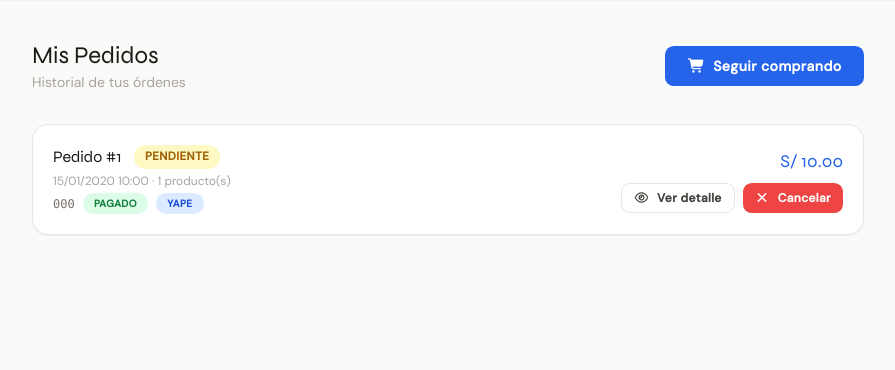
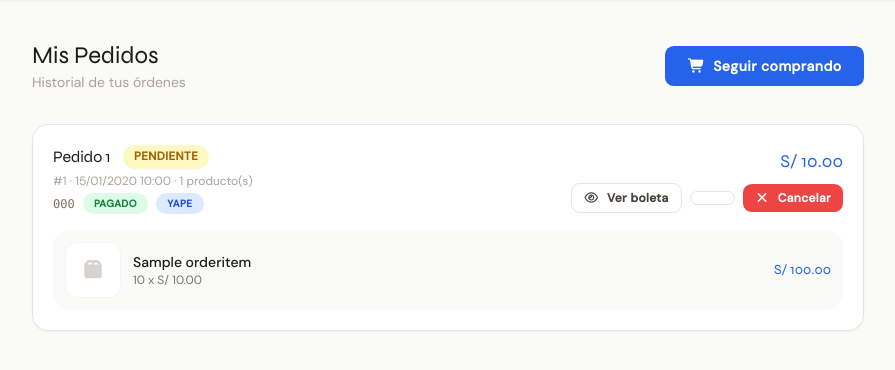
Before and after one commit to Alex300VA24/proyecto_minimarket, a Django app: page /pedidos/ in a window 1280 px wide. Shown: the part 65-435 px from the top of the page, without its empty margins (192-1087 px from the left). Run offline with Django 5.2, Linux system fonts and the light colour scheme; a user stored in the database is signed in; data comes from the database, SQL or seed files in the repository; tables that the repository leaves empty hold one stand-in row (values such as "Sample post"); style sheets or scripts are compiled from the project's sources; some libraries are stand-ins or nearby versions.

Commit message:
Mejorando diseño de la web

```diff
--- a/apps/orders/serializers.py
+++ b/apps/orders/serializers.py
@@ -45,6 +45,7 @@
         "quantity": item.quantity,
         "price": float(item.price),
         "subtotal": float(item.subtotal),
+        "image": item.product.image.url if item.product and item.product.image else None,
     }
 
 
--- a/apps/orders/views/order_views.py
+++ b/apps/orders/views/order_views.py
@@ -12,7 +12,7 @@
 @login_required
 def my_orders_view(request):
     """Render the user's order history page."""
-    orders = get_user_orders(request)
+    orders = get_user_orders(request).order_by('created_at')
     return render(request, "orders/my_orders.html", {"orders": orders})
 
 
--- a/core/views.py
+++ b/core/views.py
@@ -726,6 +726,7 @@
             'quantity': item.quantity,
             'price': float(item.price),
             'subtotal': float(item.subtotal),
+            'image': item.product.image.url if item.product and item.product.image else None,
         })
     from apps.orders.services.qr_service import generate_qr_base64
     from django.urls import reverse
--- a/static/src/css/app.css
+++ b/static/src/css/app.css
@@ -233,6 +233,14 @@
   .toast-error { background: #ef4444; color: #fff; }
   .toast-warning { background: #f59e0b; color: #fff; }
   .toast-info { background: #3b82f6; color: #fff; }
+
+  .empty-state {
+    display: flex;
+    flex-direction: column;
+    align-items: center;
+    justify-content: center;
+    text-align: center;
+  }
 
   .tooltip-container { position: relative; }
   .tooltip-container .tooltip-text {
--- a/static/src/js/components/admin.js
+++ b/static/src/js/components/admin.js
@@ -648,7 +648,6 @@
       const existing = this.carrito.find(c => c.id === prod.id);
       if (existing) { existing.cantidad++; }
       else { this.carrito.push({ id: prod.id, nombre: prod.nombre, precio: precio, cantidad: 1, imagen: prod.imagen || null, color: prod.color, icono: prod.icono }); }
-      SwalAddToCart(prod.nombre);
     },
     abrirModalPago() {
       this.montoRecibido = 0; this.metodoPago = 'Efectivo'; this.pagoStep = 1;
--- a/static/src/js/components/catalog.js
+++ b/static/src/js/components/catalog.js
@@ -1,5 +1,5 @@
 import { apiFetch } from '../services/api.js';
-import { SwalAddToCart } from '../utils/swal.js';
+import { SwalToast } from '../utils/swal.js';
 import { API } from '../services/urls.js';
 
 export function catalogApp() {
@@ -47,8 +47,8 @@
         body: { product_id: productId, quantity: 1 }
       }).then(d => {
         if (d.success) {
-          SwalAddToCart();
-          window.dispatchEvent(new CustomEvent('ym:cartUpdated', { detail: { count: d.cart_count } }));
+          SwalToast('success', '¡Producto agregado al carrito!');
+          window.dispatchEvent(new CustomEvent('ym:cartUpdated', { detail: { count: d.cart_count, showCart: true } }));
         }
       });
     }
--- a/static/src/js/components/productDetail.js
+++ b/static/src/js/components/productDetail.js
@@ -1,5 +1,5 @@
 import { apiFetch } from '../services/api.js';
-import { SwalAddToCart } from '../utils/swal.js';
+import { SwalToast } from '../utils/swal.js';
 
 export function productDetailApp(config = {}) {
   return {
@@ -10,7 +10,8 @@
         body: { product_id: productId, quantity: this.qty }
       }).then(d => {
         if (d.success) {
-          SwalAddToCart();
+          SwalToast('success', '¡Producto agregado al carrito!');
+          window.dispatchEvent(new CustomEvent('ym:cartUpdated', { detail: { count: d.cart_count, showCart: true } }));
         }
       });
     },
--- a/templates/core/_cart_modal.html
+++ b/templates/core/_cart_modal.html
@@ -11,7 +11,7 @@
     </div>
     <div class="p-6">
       <template x-if="cartItems.length === 0">
-        <div class="text-center py-12">
+        <div class="empty-state py-12">
           <i class="fa-solid fa-cart-empty text-ink-300 text-5xl mb-4"></i>
           <h3 class="font-display font-700 text-lg text-ink-600">Tu carrito está vacío</h3>
           <p class="text-ink-400 mt-1 text-sm">Explora nuestro catálogo y agrega productos.</p>
--- a/templates/core/_navbar.html
+++ b/templates/core/_navbar.html
@@ -35,29 +35,37 @@
       {% if user.is_authenticated %}
         {% if user.profile.role and user.profile.role.name == 'client' %}
           <div class="relative">
-            <button @click="showNotifPanel = !showNotifPanel; if(showNotifPanel) loadNotif()" class="relative p-2 rounded-lg hover:bg-ink-100 transition-colors text-ink-700 flex items-center justify-center">
+            <button type="button" @click.prevent.stop="toggleNotifPanel()" class="relative p-2 rounded-lg hover:bg-ink-100 transition-colors text-ink-700 flex items-center justify-center">
               <i class="fa-regular fa-bell text-lg"></i>
               <span x-show="notifCount > 0" x-text="notifCount" class="absolute -top-1 -right-1 w-5 h-5 bg-red-500 text-white text-xs font-bold rounded-full flex items-center justify-center scale-in"></span>
             </button>
-            <div x-show="showNotifPanel" @click.outside="showNotifPanel = false" x-transition:enter="transition ease-out duration-150" x-transition:enter-start="opacity-0 scale-95" x-transition:enter-end="opacity-100 scale-100" x-transition:leave="transition ease-in duration-100" x-transition:leave-start="opacity-100 scale-100" x-transition:leave-end="opacity-0 scale-95" class="absolute right-0 mt-2 w-80 bg-white rounded-xl shadow-xl border border-ink-200 overflow-hidden" style="display:none">
+            <div x-show="showNotifPanel" @click.outside="showNotifPanel = false" x-transition:enter="transition ease-out duration-150" x-transition:enter-start="opacity-0 scale-95" x-transition:enter-end="opacity-100 scale-100" x-transition:leave="transition ease-in duration-100" x-transition:leave-start="opacity-100 scale-100" x-transition:leave-end="opacity-0 scale-95" class="absolute right-0 mt-2 w-96 max-h-[520px] bg-white rounded-xl shadow-xl border border-ink-200 overflow-hidden" style="display:none">
               <div class="px-4 py-3 border-b border-ink-100 flex items-center justify-between">
                 <p class="text-sm font-semibold text-ink-900">Notificaciones</p>
-                <button x-show="notifCount > 0" @click="marcarLeidas" class="text-xs text-brand-600 hover:text-brand-700 font-medium">Marcar todas leídas</button>
+                <button type="button" x-show="notifCount > 0" @click.prevent.stop="marcarLeidas()" class="text-xs text-brand-600 hover:text-brand-700 font-medium">Marcar todas leídas</button>
               </div>
               <div x-show="notifLoading" class="p-4 text-center"><i class="fa-solid fa-spinner fa-spin text-ink-300"></i></div>
-              <div x-show="!notifLoading && notifList.length === 0" class="p-4 text-center text-sm text-ink-400">
-                <i class="fa-regular fa-bell-slash text-2xl text-ink-200 mb-2 block"></i>
-                No tienes notificaciones.
+              <div x-show="!notifLoading && notifList.length === 0" class="flex flex-col items-center justify-center min-h-[150px] p-4 text-sm text-ink-400">
+                <i class="fa-regular fa-bell-slash text-3xl text-ink-200 mb-3"></i>
+                <p>No tienes notificaciones.</p>
               </div>
-              <div x-show="!notifLoading && notifList.length > 0" class="max-h-64 overflow-y-auto">
+              <div x-show="!notifLoading && notifList.length > 0" class="max-h-[420px] overflow-y-auto overflow-x-hidden">
                 <template x-for="n in notifList" :key="n.id">
                   <div class="px-4 py-3 border-b border-ink-50 hover:bg-ink-50 transition-colors" :class="!n.is_read ? 'bg-blue-50/50' : ''">
-                    <div class="flex items-start gap-2">
+                    <div class="flex items-start gap-3">
                       <div class="w-2 h-2 rounded-full mt-1.5 flex-shrink-0" :class="!n.is_read ? 'bg-blue-500' : 'bg-transparent'"></div>
                       <div class="flex-1 min-w-0">
-                        <p class="text-sm font-medium text-ink-800" x-text="n.title"></p>
-                        <p class="text-xs text-ink-500 mt-0.5" x-text="n.message"></p>
-                        <p class="text-xs text-ink-400 mt-1" x-text="n.created_at"></p>
+                        <div class="flex items-start justify-between gap-3">
+                          <div class="min-w-0">
+                            <p class="text-sm font-medium text-ink-800 truncate" x-text="n.title"></p>
+                            <p class="text-xs text-ink-500 mt-0.5 truncate" x-text="n.message"></p>
+                          </div>
+                          <button type="button" @click.prevent.stop="marcarLeida(n)" class="text-xs text-ink-500 hover:text-ink-700 font-semibold flex items-center gap-1">
+                            <i class="fa-solid fa-check"></i>
+                            <span>Revisada</span>
+                          </button>
+                        </div>
+                        <p class="text-xs text-ink-400 mt-2" x-text="n.created_at"></p>
                       </div>
                     </div>
                   </div>
--- a/templates/core/_orders_modal.html
+++ b/templates/core/_orders_modal.html
@@ -1,10 +1,10 @@
 {% load static %}
 <!-- MODAL: Mis Pedidos -->
 <div x-show="openOrders" x-transition:enter="transition ease-out duration-200" x-transition:enter-start="opacity-0" x-transition:enter-end="opacity-100" x-transition:leave="transition ease-in duration-150" x-transition:leave-start="opacity-100" x-transition:leave-end="opacity-0" class="fixed inset-0 z-50 flex items-center justify-center p-4 modal-bg" @click.self="openOrders = false; openOrderDetail = false; orderDetail = null" style="display:none">
-  <div class="bg-white rounded-2xl shadow-xl w-full max-w-2xl max-h-[90vh] overflow-y-auto" @click.stop>
+  <div class="bg-white rounded-2xl shadow-xl w-full max-w-xl max-h-[85vh] overflow-y-auto" @click.stop>
     <template x-if="!openOrderDetail">
       <div>
-        <div class="flex items-center justify-between p-6 border-b border-ink-100">
+        <div class="flex items-center justify-between p-4 border-b border-ink-100">
           <div>
             <h2 class="font-display font-800 text-xl text-ink-900">Mis Pedidos</h2>
             <p class="text-ink-400 text-sm mt-0.5">Historial de tus órdenes</p>
@@ -13,7 +13,7 @@
         </div>
         <div class="p-6">
           <template x-if="orders.length === 0">
-            <div class="text-center py-12">
+            <div class="empty-state py-12">
               <i class="fa-regular fa-clock text-ink-300 text-5xl mb-4"></i>
               <h3 class="font-display font-700 text-lg text-ink-600">No tienes pedidos aún</h3>
               <p class="text-ink-400 mt-1 text-sm">Realiza tu primera compra en el catálogo.</p>
@@ -68,11 +68,30 @@
         <div class="p-6">
           <div class="bg-ink-50 rounded-xl overflow-hidden mb-4">
             <table class="w-full">
-              <thead><tr class="tbl-head"><th>Producto</th><th class="text-center">Cantidad</th><th class="text-right">Precio</th><th class="text-right">Subtotal</th></tr></thead>
+              <thead>
+                <tr class="tbl-head">
+                  <th>Producto</th>
+                  <th class="text-center">Cantidad</th>
+                  <th class="text-right">Precio</th>
+                  <th class="text-right">Subtotal</th>
+                </tr>
+              </thead>
               <tbody>
                 <template x-for="item in orderDetail.items" :key="item.name">
                   <tr class="tbl-row">
-                    <td class="font-medium text-ink-900 text-sm" x-text="item.name"></td>
+                    <td class="py-3">
+                      <div class="flex items-center gap-3">
+                        <template x-if="item.image">
+                          <img :src="item.image" alt="Imagen" class="w-12 h-12 rounded-xl object-cover bg-white border border-ink-100">
+                        </template>
+                        <template x-if="!item.image">
+                          <div class="w-12 h-12 rounded-xl bg-ink-100 flex items-center justify-center text-ink-400"><i class="fa-solid fa-box"></i></div>
+                        </template>
+                        <div class="min-w-0">
+                          <p class="font-medium text-ink-900 text-sm truncate" x-text="item.name"></p>
+                        </div>
+                      </div>
+                    </td>
                     <td class="text-center text-sm" x-text="item.quantity"></td>
                     <td class="text-right text-sm" x-text="'S/ ' + item.price.toFixed(2)"></td>
                     <td class="text-right font-display font-700 text-brand-600 text-sm" x-text="'S/ ' + item.subtotal.toFixed(2)"></td>
--- a/templates/core/admin/partials/modals/modal_notificaciones.html
+++ b/templates/core/admin/partials/modals/modal_notificaciones.html
@@ -12,8 +12,8 @@
       <button @click="showModalNotificaciones = false" class="w-8 h-8 rounded-lg hover:bg-ink-100 flex items-center justify-center text-ink-400"><i class="fa-solid fa-xmark"></i></button>
     </div>
     <div class="p-5">
-      <div x-show="pedidos.length === 0" class="text-center py-8">
-        <i class="fa-regular fa-bell-slash text-ink-300 text-4xl mb-3 block"></i>
+      <div x-show="pedidos.length === 0" class="empty-state py-8">
+        <i class="fa-regular fa-bell-slash text-ink-300 text-4xl mb-3"></i>
         <p class="font-display font-600 text-ink-500">Sin notificaciones</p>
         <p class="text-ink-400 text-sm mt-1">No hay pedidos online pendientes.</p>
       </div>
--- a/templates/orders/my_orders.html
+++ b/templates/orders/my_orders.html
@@ -18,14 +18,14 @@
   {% if orders %}
     <div class="space-y-4">
       {% for order in orders %}
-        <div class="bg-white rounded-2xl shadow-sm border border-ink-200 p-5">
+        <div x-data="{ open: false }" class="bg-white rounded-2xl shadow-sm border border-ink-200 p-5">
           <div class="flex items-center justify-between flex-wrap gap-3">
             <div>
               <div class="flex items-center gap-3">
-                <h3 class="font-display font-700 text-ink-900">Pedido #{{ order.id }}</h3>
+                <h3 class="font-display font-700 text-ink-900">Pedido {{ forloop.counter }}</h3>
                 <span class="badge {{ order.status|badge_class:'order' }}">{{ order.get_status_display }}</span>
               </div>
-              <p class="text-xs text-ink-400 mt-1">{{ order.created_at|date:'d/m/Y H:i' }} · {{ order.items.count }} producto(s)</p>
+              <p class="text-xs text-ink-400 mt-1">#{{ order.id }} · {{ order.created_at|date:'d/m/Y H:i' }} · {{ order.items.count }} producto(s)</p>
               {% if order.boleta_code %}
                 <div class="flex items-center gap-2 mt-1">
                   <span class="text-xs font-mono text-ink-500">{{ order.boleta_code }}</span>
@@ -36,13 +36,35 @@
             </div>
             <div class="text-right">
               <p class="font-display font-800 text-lg text-brand-600">S/ {{ order.total|floatformat:2 }}</p>
-              <div class="flex gap-2 mt-2">
-                <a href="{% url 'boleta' order.boleta_code %}" class="btn-ghost text-xs py-1.5 px-3"><i class="fa-regular fa-eye"></i> Ver detalle</a>
+              <div class="flex items-center gap-2 mt-2">
+                <a href="{% url 'boleta' order.boleta_code %}" class="btn-ghost text-xs py-1.5 px-3"><i class="fa-regular fa-eye"></i> Ver boleta</a>
+                <button @click="open = !open" class="btn-ghost text-xs py-1.5 px-3 flex items-center gap-1">
+                  <i class="fa-solid" :class="open ? 'fa-chevron-up' : 'fa-chevron-down'"></i>
+                  <span x-text="open ? 'Cerrar' : 'Desplegar'"></span>
+                </button>
                 {% if order.status == 'pending' %}
-                  <button @click="confirmCancel({{ order.id }})" class="btn-danger text-xs py-1.5 px-3"><i class="fa-solid fa-xmark"></i> Cancelar</button>
+                  <button @click="$root.confirmCancel({{ order.id }})" class="btn-danger text-xs py-1.5 px-3"><i class="fa-solid fa-xmark"></i> Cancelar</button>
                 {% endif %}
               </div>
             </div>
+          </div>
+          <div x-show="open" x-transition class="grid gap-3 mt-4">
+            {% for item in order.items.all %}
+              <div class="flex items-center gap-3 bg-ink-50 rounded-2xl p-3">
+                <div class="w-14 h-14 rounded-xl overflow-hidden bg-white border border-ink-100 flex items-center justify-center">
+                  {% if item.product and item.product.image %}
+                    <img src="{{ item.product.image.url }}" alt="{{ item.product_name }}" class="w-full h-full object-cover">
+                  {% else %}
+                    <i class="fa-solid fa-box text-ink-300 text-xl"></i>
+                  {% endif %}
+                </div>
+                <div class="min-w-0">
+                  <p class="font-medium text-ink-900 text-sm truncate">{{ item.product_name }}</p>
+                  <p class="text-xs text-ink-500">{{ item.quantity }} x S/ {{ item.price|floatformat:2 }}</p>
+                </div>
+                <p class="font-display font-700 text-brand-600 text-sm ml-auto">S/ {{ item.subtotal|floatformat:2 }}</p>
+              </div>
+            {% endfor %}
           </div>
         </div>
       {% endfor %}
```
Also changed, not shown: static/src/js/components/navbar.js (+25 -3 lines), templates/core/admin/partials/modals/modal_preparar_pedido.html (+13 -3 lines), templates/orders/boleta.html (+4 -1 lines).
